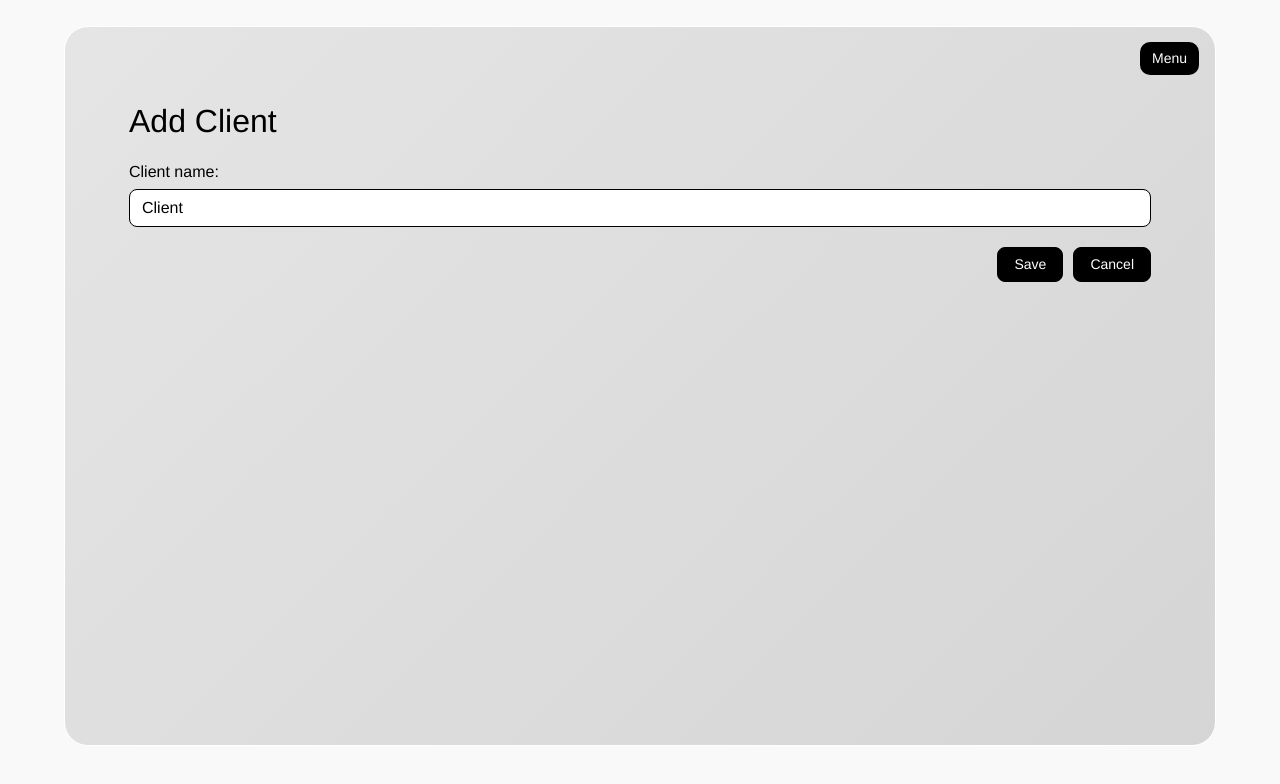
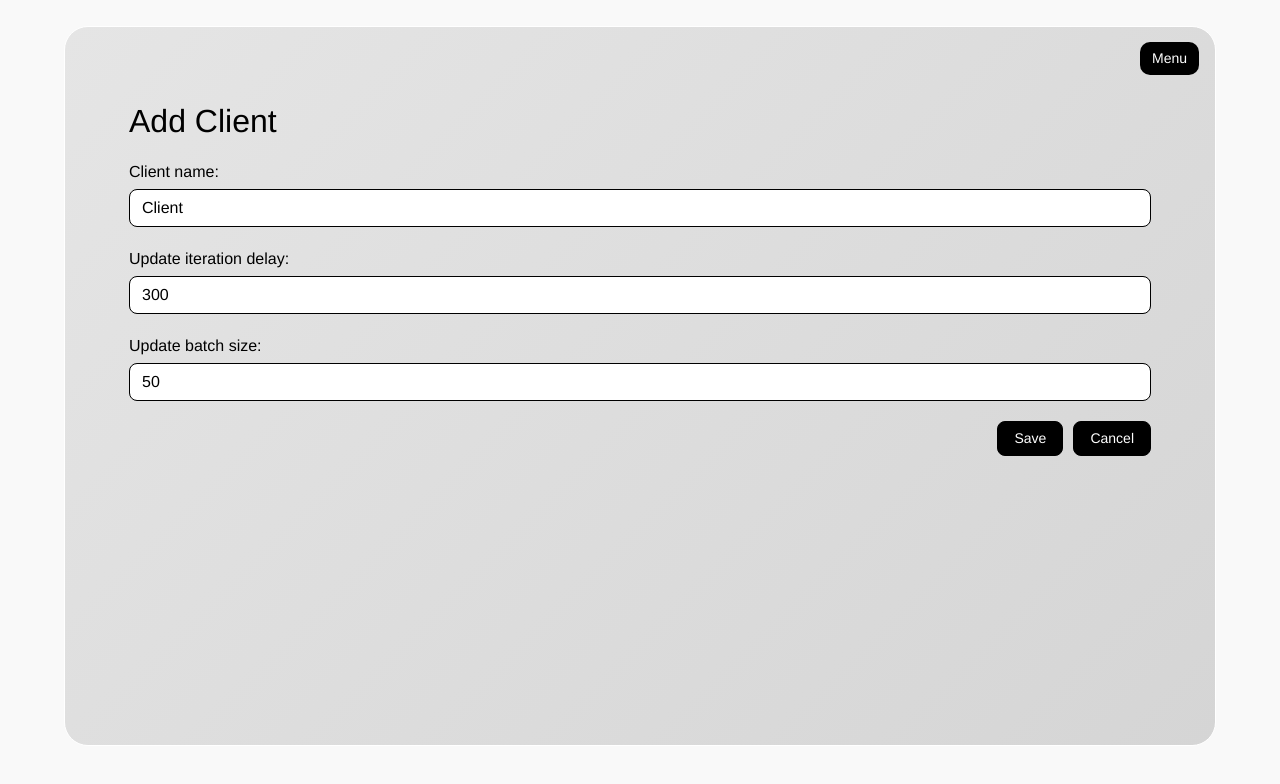
Before and after one commit to bit-casper/shop-feeder, a Django app: page /clients/add/ in a window 1280 px wide. Shown: the top 784 px of the page. Run offline with Django 4.2, Linux system fonts and the light colour scheme; the visitor is signed in with stand-in values (Sample User, id 1); parts of the project's set-up code (start-up, migrations or seed data) failed here and were passed over.

Commit message:
fixed bugs

```diff
--- a/webshop_manager/shops/forms.py
+++ b/webshop_manager/shops/forms.py
@@ -2,10 +2,15 @@ from django import forms
 from .models import Client, Shop, Feed
 
 
+# class ClientForm(forms.ModelForm):
+#     class Meta:
+#         model = Client
+#         fields = ['client_name']
+
 class ClientForm(forms.ModelForm):
     class Meta:
         model = Client
-        fields = ['client_name']
+        fields = ['client_name', 'update_iteration_delay', 'update_batch_size']
 
 
 
--- a/webshop_manager/templates/shops/client_form.html
+++ b/webshop_manager/templates/shops/client_form.html
@@ -1,13 +1,29 @@
 {% extends 'base.html' %}
 {% block content %}
     <h2>{{ title }}</h2>
-    <form method="post" class="needs-validation">
+    <form method="post" class="needs-validation" novalidate>
         {% csrf_token %}
         <div class="form-group">
             {{ form.client_name.label_tag }}
-            <input type="text" class="form-control" id="id_client_name" name="client_name" value="{{ form.client_name.value }}" required>
+            <input type="text" class="form-control" id="id_client_name" name="client_name" value="{{ form.client_name.value|default_if_none:'' }}" required>
             {% if form.client_name.errors %}
                 <div class="invalid-feedback">{{ form.client_name.errors|first }}</div>
+            {% endif %}
+        </div>
+
+        <div class="form-group">
+            {{ form.update_iteration_delay.label_tag }}
+            <input type="number" class="form-control" id="id_update_iteration_delay" name="update_iteration_delay" value="{{ form.update_iteration_delay.value|default_if_none:'' }}" min="1" required>
+            {% if form.update_iteration_delay.errors %}
+                <div class="invalid-feedback">{{ form.update_iteration_delay.errors|first }}</div>
+            {% endif %}
+        </div>
+
+        <div class="form-group">
+            {{ form.update_batch_size.label_tag }}
+            <input type="number" class="form-control" id="id_update_batch_size" name="update_batch_size" value="{{ form.update_batch_size.value|default_if_none:'' }}" min="1" max="250" required>
+            {% if form.update_batch_size.errors %}
+                <div class="invalid-feedback">{{ form.update_batch_size.errors|first }}</div>
             {% endif %}
         </div>
 
```
Also changed, not shown: webshop_manager/shops/tasks.py (+4 -14 lines), webshop_manager/templates/shops/OLD_client_form.html (added, +37 -0 lines), webshop_manager/templates/shops/client_list.html (+10 -1 lines).
